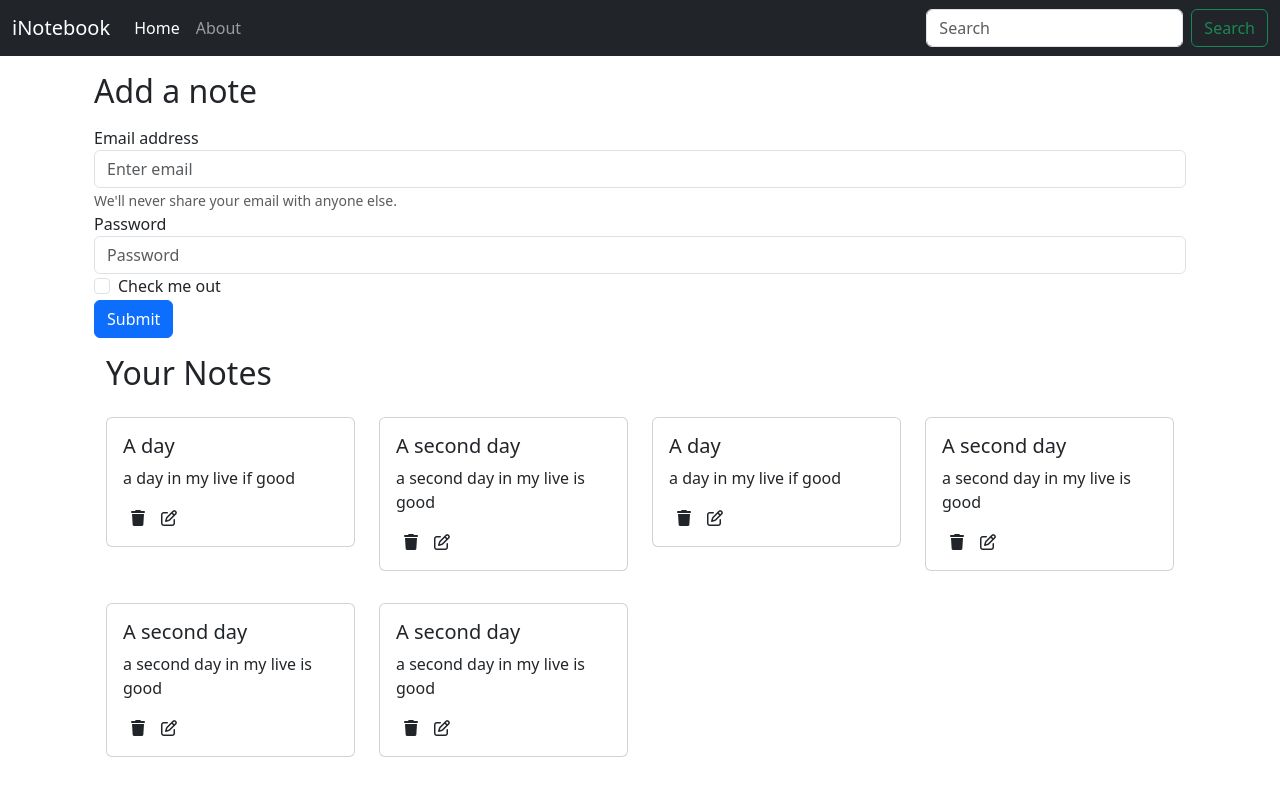
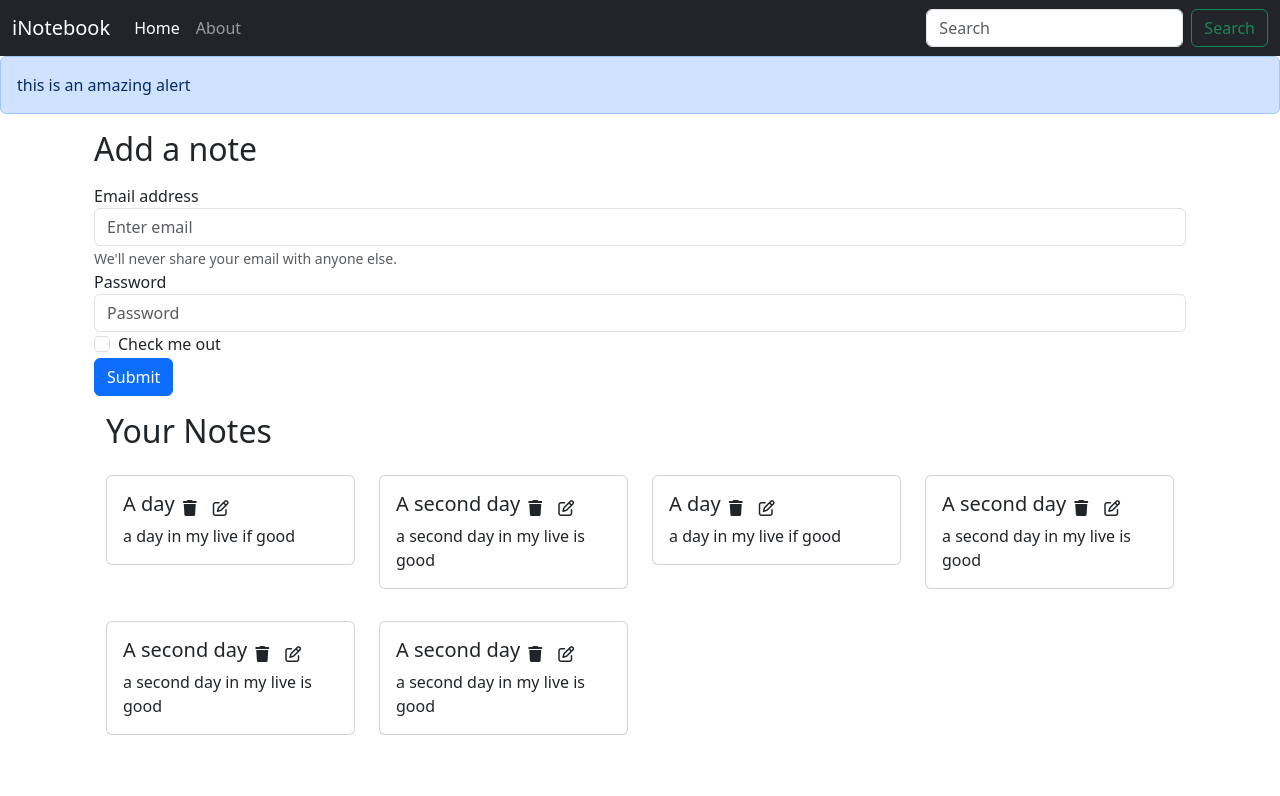
Before and after one commit to garimaver/harryreactapp2024, a React (Vite) app in the folder client-inotebook/: page / in a window 1280 px wide. Shown: the top 796 px of the page. Built offline with nearby package versions, Linux system fonts and the light colour scheme.

Commit message:
add alert in this app

```diff
--- a/client-inotebook/src/App.jsx
+++ b/client-inotebook/src/App.jsx
@@ -4,12 +4,13 @@ import Home from './components/Home';
 import Navbar from './components/Navbar';
 import About from './components/About';
 import NoteState from './context/notes/NoteState';
-
+import Alert from './components/Alert';
 const App = () => {
   return (
     <>
     <NoteState>
     <Navbar/>
+    <Alert message={"this is an amazing alert"}/>
     <div className='container my-3'>
       <Routes>
       <Route exact path='/' element={<Home/>}/>
--- /dev/null
+++ b/client-inotebook/src/components/Alert.jsx
@@ -0,0 +1,13 @@
+import React from 'react'
+
+const Alert = (props) => {
+  return (
+    <div>
+      <div className='alert alert-primary' role='alert'>
+        {props.message}
+      </div>
+    </div>
+  )
+}
+
+export default Alert
--- a/client-inotebook/src/components/Home.jsx
+++ b/client-inotebook/src/components/Home.jsx
@@ -9,17 +9,17 @@ const Home = () => {
       <h2>Add a note</h2>
       <form className='my-3'>
   <div className="form-group">
-    <label for="exampleInputEmail1">Email address</label>
+    <label htmlFor="exampleInputEmail1">Email address</label>
     <input type="email" className="form-control" id="exampleInputEmail1" aria-describedby="emailHelp" placeholder="Enter email"/>
     <small id="emailHelp" className="form-text text-muted">We'll never share your email with anyone else.</small>
   </div>
   <div className="form-group">
-    <label for="exampleInputPassword1">Password</label>
+    <label htmlFor="exampleInputPassword1">Password</label>
     <input type="password" className="form-control" id="exampleInputPassword1" placeholder="Password"/>
   </div>
   <div className="form-check">
     <input type="checkbox" className="form-check-input" id="exampleCheck1"/>
-    <label className="form-check-label" for="exampleCheck1">Check me out</label>
+    <label className="form-check-label" htmlFor="exampleCheck1">Check me out</label>
   </div>
   <button type="submit" className="btn btn-primary">Submit</button>
 </form>
--- a/client-inotebook/src/components/Noteitem.jsx
+++ b/client-inotebook/src/components/Noteitem.jsx
@@ -6,10 +6,13 @@ const Noteitem = (props) => {
     <div className="col-md-3">
       <div className="card my-3">
         <div className="card-body">
+        <div className="d-flex align-items-center">
           <h5 className="card-title">{note.title}</h5>
+          <i className="fa-solid fa-trash mx-2"></i>
+          <i className="fa-regular fa-pen-to-square mx-2"></i>
+          </div>
           <p className="card-text">{note.description}</p>
-          <i className="fa-solid fa-trash mx-2"></i>
-          <i class="fa-regular fa-pen-to-square mx-2"></i>
+
         </div>
       </div>
     </div>
--- a/client-inotebook/src/components/Notes.jsx
+++ b/client-inotebook/src/components/Notes.jsx
@@ -9,7 +9,7 @@ const Notes = () => {
     <div className='row my-3'>
       <h2>Your Notes</h2>
       {notes.map((note)=> {
-        return <Noteitem note={note}/>
+        return <Noteitem note={note} key={note._id}/>
       })}
     </div>
   )
--- a/client-inotebook/src/context/notes/NoteState.jsx
+++ b/client-inotebook/src/context/notes/NoteState.jsx
@@ -6,7 +6,7 @@ const NoteState = (props) => {
   const notesInitial = [
 
       {
-        "_id": "66656ae1a61da0b739674726",
+        "_id": "66656ae1a61da0b73967472612",
         "user": "66655cd8b8b4efd3c9541448",
         "title": "A day",
         "description": "a day in my live if good",
@@ -24,7 +24,7 @@ const NoteState = (props) => {
         "__v": 0
       },
       {
-        "_id": "66656ae1a61da0b739674726",
+        "_id": "66656ae1a61da0b73967472615",
         "user": "66655cd8b8b4efd3c9541448",
         "title": "A day",
         "description": "a day in my live if good",
@@ -33,7 +33,7 @@ const NoteState = (props) => {
         "__v": 0
       },
       {
-        "_id": "66656b93a61da0b73967472b",
+        "_id": "66656b9563a61da0b73967472b",
         "user": "66655cd8b8b4efd3c9541448",
         "title": "A second day",
         "description": "a second day in my live is good",
@@ -42,7 +42,7 @@ const NoteState = (props) => {
         "__v": 0
       },
       {
-        "_id": "66656b93a61da0b73967472b",
+        "_id": "66656b93a61dea0b73967472b",
         "user": "66655cd8b8b4efd3c9541448",
         "title": "A second day",
         "description": "a second day in my live is good",
@@ -51,7 +51,7 @@ const NoteState = (props) => {
         "__v": 0
       },
       {
-        "_id": "66656b93a61da0b73967472b",
+        "_id": "66656b93a61eda0b73967472b",
         "user": "66655cd8b8b4efd3c9541448",
         "title": "A second day",
         "description": "a second day in my live is good",
```
